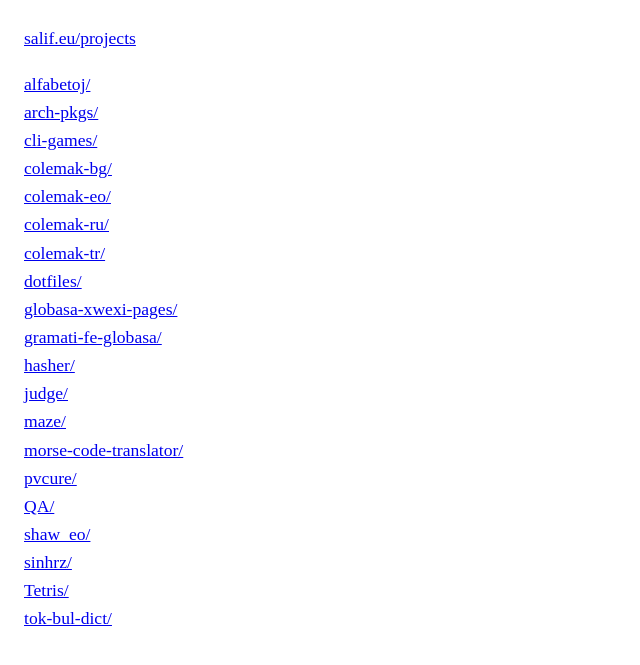
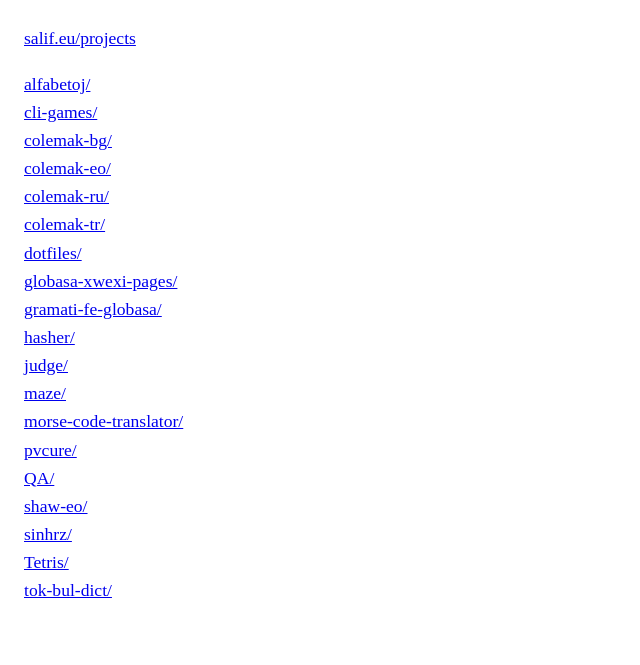
Before and after one commit to salif/salif.github.io, a Jekyll site: the page built from index.md, in a window 1280 px wide. Shown: the top 665 px of the page, without its empty margins (0-640 px from the left). Built offline with Jekyll 4.4.1, drawn with Linux system fonts in a browser that asks for light colours.

Commit message:
Remove arch-pkgs and fix shaw-eo

```diff
--- a/_data/urls.yml
+++ b/_data/urls.yml
@@ -1,5 +1,4 @@
 - alfabetoj/
-- arch-pkgs/
 - cli-games/
 - colemak-bg/
 - colemak-eo/
@@ -14,7 +13,7 @@
 - morse-code-translator/
 - pvcure/
 - QA/
-- shaw_eo/
+- shaw-eo/
 - sinhrz/
 - Tetris/
 - tok-bul-dict/
--- a/_layouts/home.html
+++ b/_layouts/home.html
@@ -5,6 +5,7 @@
 	<meta charset="UTF-8" />
 	<meta name="viewport" content="width=device-width, initial-scale=1, shrink-to-fit=no" />
 	<title>salif.github.io</title>
+	<meta name="description" content="List of projects on salif.github.io" />
 	<link rel="canonical" href="https://salif.github.io" />
 	<link rel="icon" href="favicon.ico" type="image/x-icon" />
 </head>
--- a/robots.txt
+++ b/robots.txt
@@ -6,7 +6,7 @@ Sitemap: https://salif.github.io/colemak-bg/sitemap.xml
 Sitemap: https://salif.github.io/colemak-eo/sitemap.xml
 Sitemap: https://salif.github.io/colemak-tr/sitemap.xml
 Sitemap: https://salif.github.io/colemak-ru/sitemap.xml
-Sitemap: https://salif.github.io/shaw_eo/sitemap.xml
+Sitemap: https://salif.github.io/shaw-eo/sitemap.xml
 Sitemap: https://salif.github.io/tok-bul-dict/sitemap.xml
 Sitemap: https://salif.github.io/globasa-xwexi-pages/sitemap.xml
 Sitemap: https://salif.github.io/gramati-fe-globasa/sitemap.xml
```
